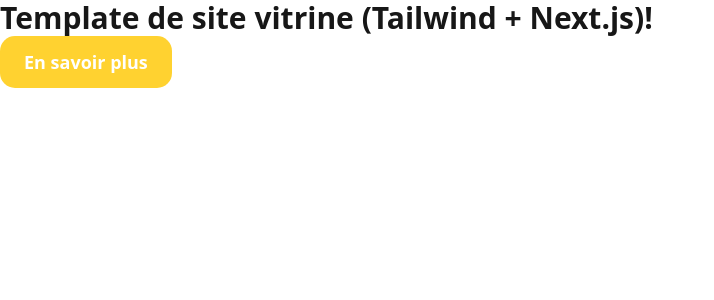
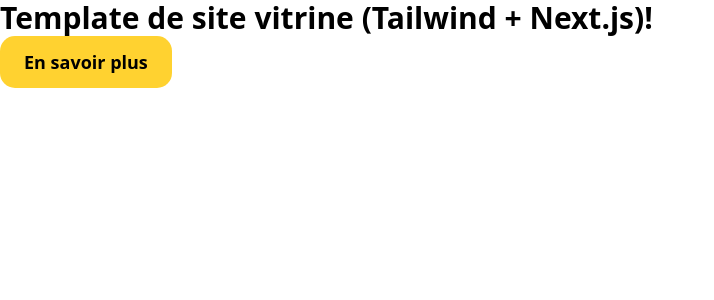
Before and after one commit to julienlisita/nextjs-ts-tailwind-template, a Next.js app: page / in a window 1280 px wide. Shown: the top 300 px of the page, without its empty margins (0-714 px from the left). Built offline with nearby package versions, Linux system fonts and the light colour scheme.

Commit message:
style(global): remove dark mode overrides

```diff
--- a/src/app/globals.css
+++ b/src/app/globals.css
@@ -1,15 +1,15 @@
 @import "tailwindcss";
 
 /* Thème global light / dark avec variables CSS */
-:root {
+/* :root {
   --background: #ffffff;
   --foreground: #171717;
-}
+} */
 
 @media (prefers-color-scheme: dark) {
   :root {
-    --background: #0a0a0a;
-    --foreground: #ededed;
+    --background: #ededed;
+    --foreground: #0a0a0a;
   }
 }
 
@@ -17,6 +17,11 @@
 * {
   box-sizing: border-box;
   margin: 0;
+}
+
+a {
+  text-decoration: none;
+  color: inherit;
 }
 
 html,
```
